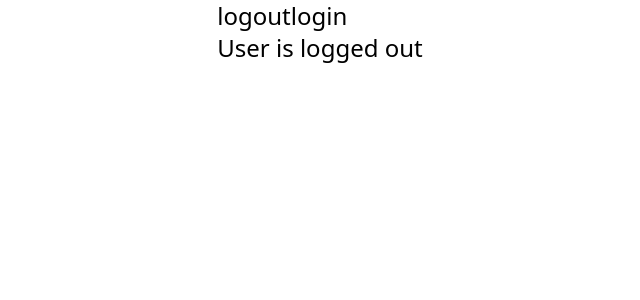
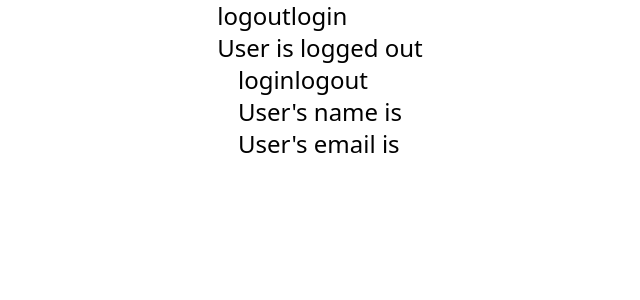
Before and after one commit to OkkashaAlly/react-typescript, a React (Vite) app: page / in a window 1280 px wide. Shown: the top 300 px of the page, without its empty margins (320-960 px from the left). Built offline with nearby package versions, Linux system fonts and the light colour scheme.

Commit message:
Use state hook value type from future value

```diff
--- a/src/App.tsx
+++ b/src/App.tsx
@@ -2,10 +2,11 @@ import Button from "./components/Button";
 import { Container } from "./components/Container";
 import Greet from "./components/Greet";
 import { Input } from "./components/Input";
-import LoggedIn from "./components/LoggedIn";
+import LoggedIn from "./components/state/LoggedIn";
 import Person from "./components/Person";
 import PersonList from "./components/PersonList";
 import Status from "./components/Status";
+import User from "./components/state/User";
 
 function App() {
   const person = {
@@ -38,6 +39,7 @@ function App() {
       <Input value="Okkasha" /> */}
       {/* <Container styles={{ border: "1px solid black", padding: "1rem" }} /> */}
       <LoggedIn />
+      <User />
     </div>
   );
 }
--- /dev/null
+++ b/src/components/state/User.tsx
@@ -0,0 +1,29 @@
+import React, { useState } from "react";
+
+type AuthUser = {
+  name: string;
+  email: string;
+};
+
+const User = () => {
+  const [user, setUser] = useState<AuthUser | null>(null);
+
+  return (
+    <div>
+      <div className="">
+        <button
+          onClick={_ =>
+            setUser({ name: "Okkasha", email: "okkashaally006@gmail.com" })
+          }
+        >
+          login
+        </button>
+        <button onClick={_ => setUser(null)}>logout</button>
+      </div>
+      <div className="">User's name is {user?.name}</div>
+      <div className="">User's email is {user?.email}</div>
+    </div>
+  );
+};
+
+export default User;
```
Also changed, not shown: src/components/state/LoggedIn.tsx (renamed from src/components/LoggedIn.tsx).
